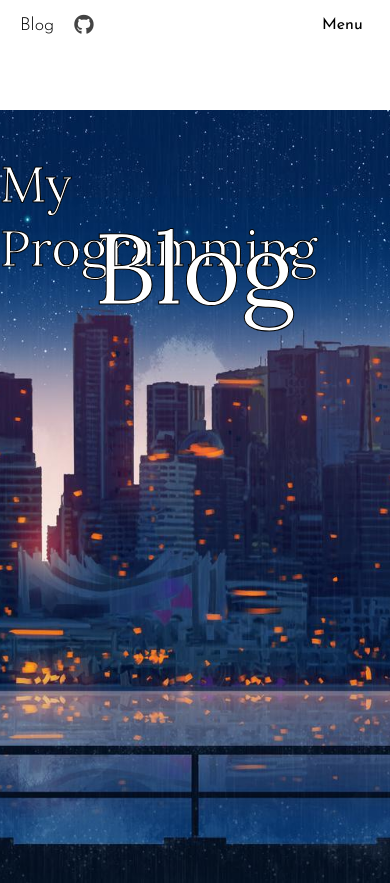
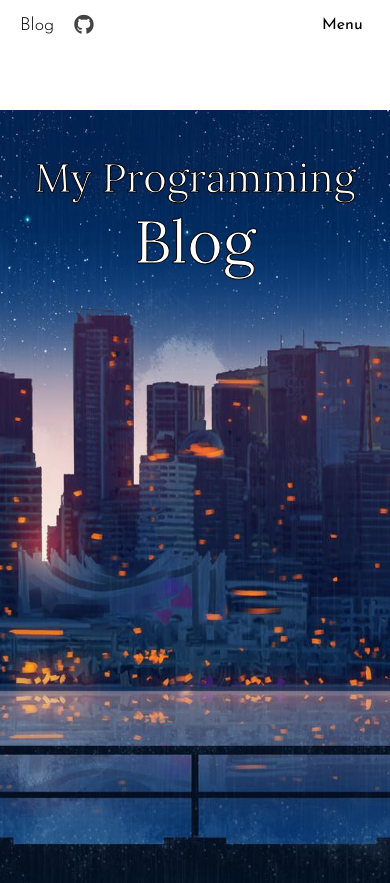
Before and after one commit to MaciejUlasiuk/MERN-blog-client, a React (Create React App) app: page / in a window 390 px wide. Shown: the top 883 px of the page. Built offline with nearby package versions, Linux system fonts and the light colour scheme; no server answers.

Commit message:
responsivity update

```diff
--- a/package.json
+++ b/package.json
@@ -1,5 +1,5 @@
 {
-  "homepage": "https://hasaton.github.io/react-programming-blog/",
+  "homepage": "https://maciejulasiuk.github.io/netify-blog-client/",
   "name": "react-router-blog",
   "version": "0.1.0",
   "private": true,
@@ -9,7 +9,6 @@
     "@testing-library/react": "^11.2.7",
     "@testing-library/user-event": "^12.8.3",
     "axios": "^0.26.1",
-    "gh-pages": "^3.2.3",
     "react": "^17.0.2",
     "react-dom": "^17.0.2",
     "react-router-dom": "^6.3.0",
@@ -41,5 +40,8 @@
       "last 1 firefox version",
       "last 1 safari version"
     ]
+  },
+  "devDependencies": {
+    "gh-pages": "^3.2.3"
   }
 }
--- a/src/components/header/header.css
+++ b/src/components/header/header.css
@@ -31,3 +31,24 @@
 
       object-fit: cover;
   }
+
+  @media screen and (max-width: 425px)
+  {
+    .headerTitleSm{
+      font-size: 40px;
+    }
+    .headerTitleLg{
+      font-size: 60px;
+    }
+
+  }
+  @media screen and (max-width: 325px)
+  {
+    .headerTitleSm{
+      font-size: 35px;
+    }
+    .headerTitleLg{
+      font-size: 55px;
+    }
+
+  }
```
Also changed, not shown: 2 other files (tests, documents, lock files or other folders).
